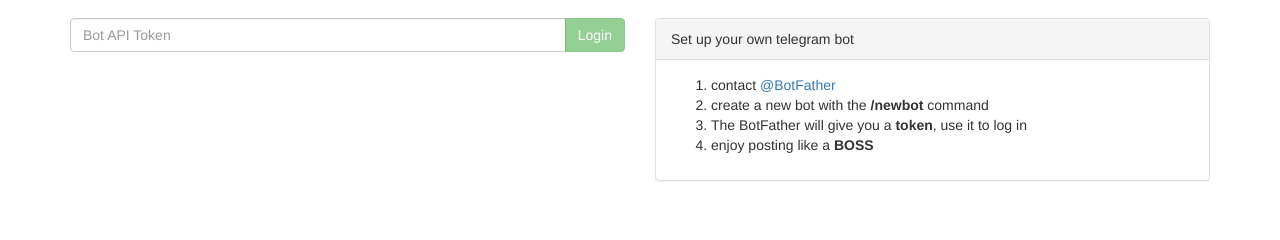
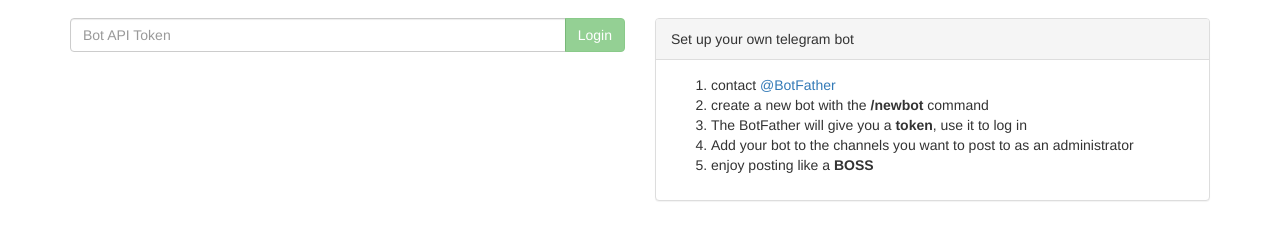
Before and after one commit to eden-lane/kozpost, a website built with webpack: page index.html in a window 1280 px wide. Shown: the part 102-342 px from the top of the page. Built offline with nearby package versions, Linux system fonts and the light colour scheme.

Commit message:
correction

```diff
--- a/index.html
+++ b/index.html
@@ -46,6 +46,7 @@
                                 <li>contact <a href="https://telegram.me/botfather">@BotFather</a></li>
                                 <li>create a new bot with the <strong>/newbot</strong> command</li>
                                 <li>The BotFather will give you a <strong>token</strong>, use it to log in</li>
+                                <li>Add your bot to the channels you want to post to as an administrator</li>
                                 <li>enjoy posting like a <strong>BOSS</strong></li>
                             </ol>
                         </div>
```
